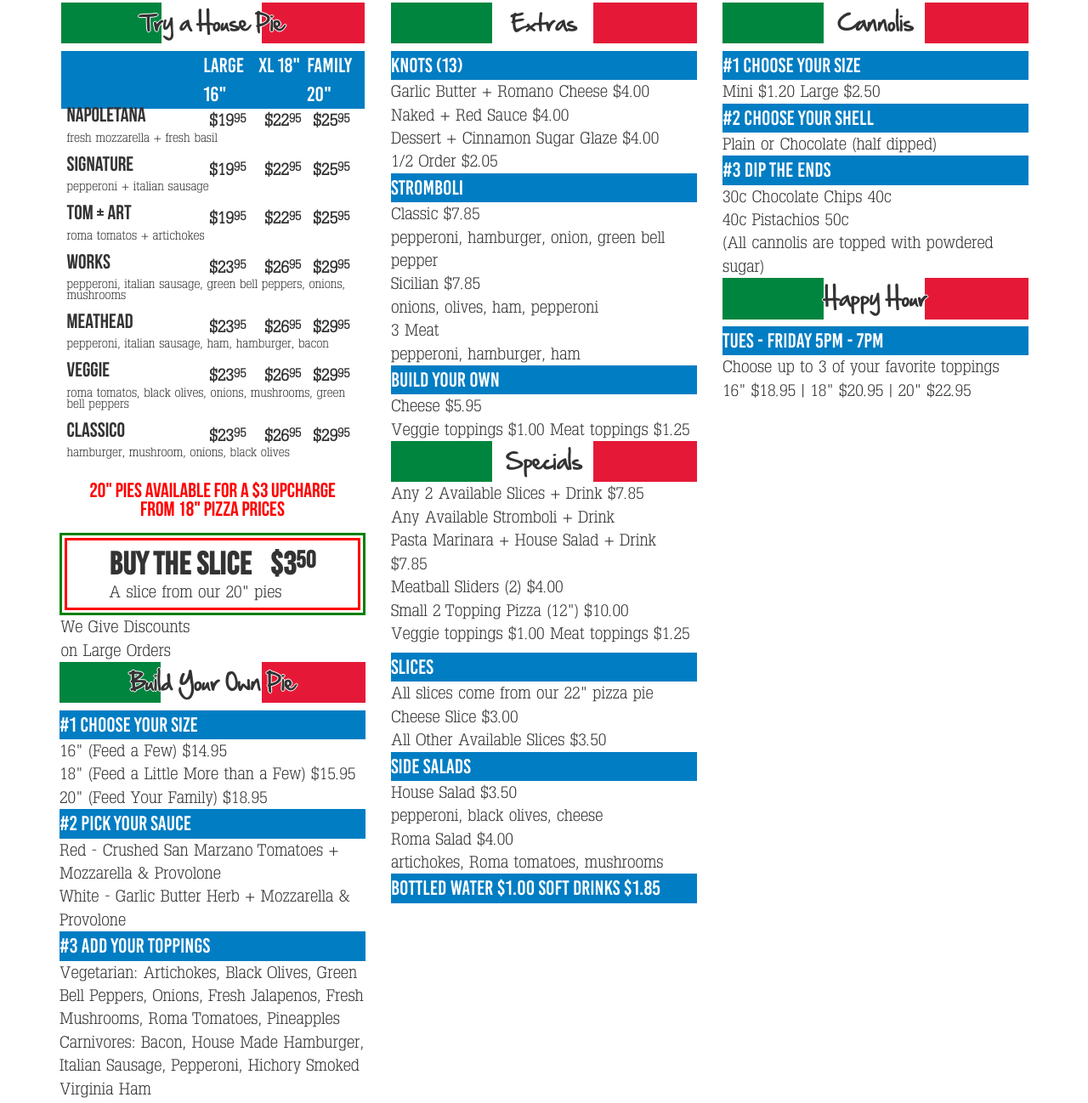
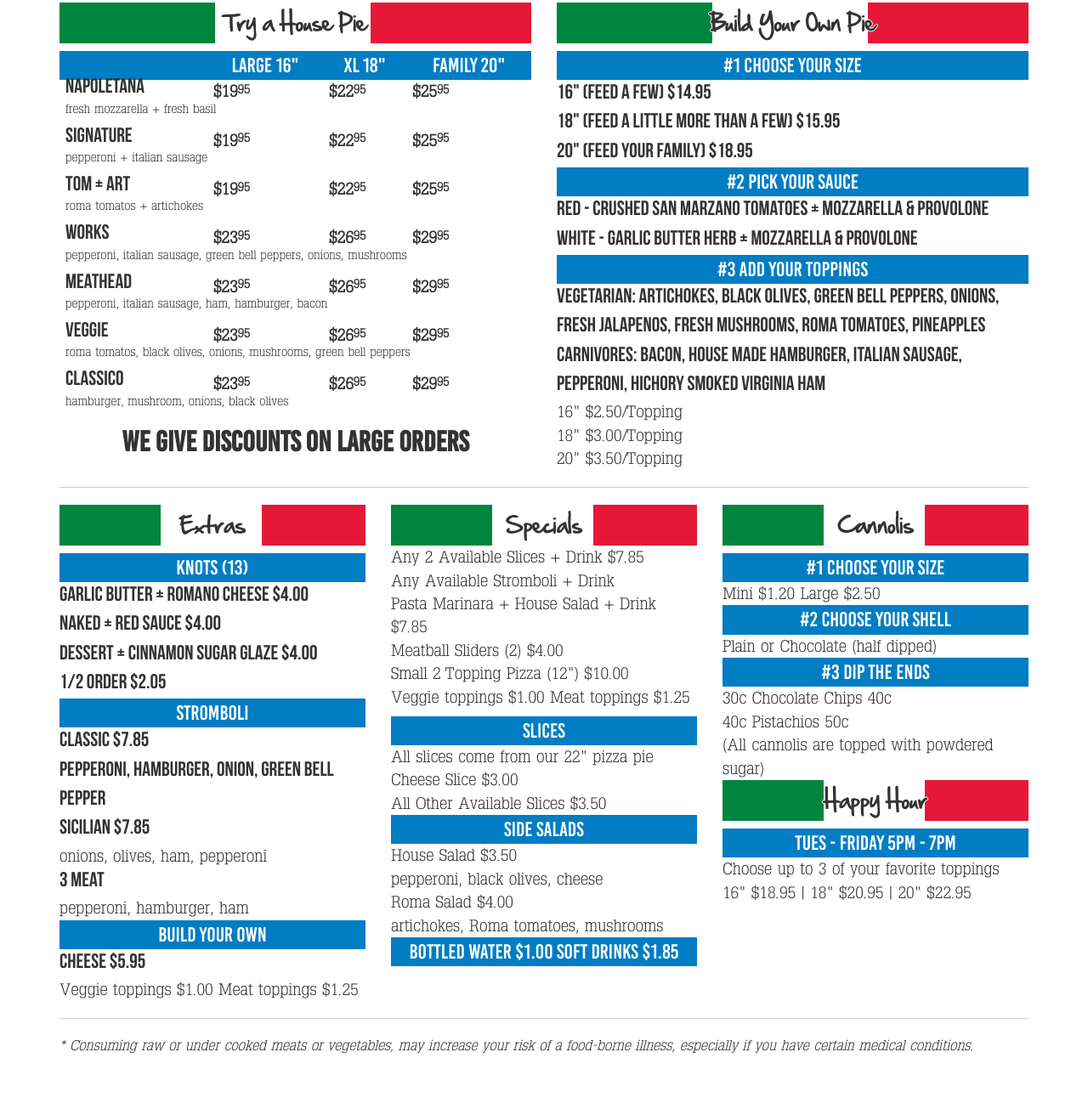
Before and after one commit to John-Milone/The-Pizzeria, a plain HTML site: page menu.html in a window 1280 px wide. Shown: the part 68-1366 px from the top of the page at 85% size. Drawn offline with nearby package versions, Linux system fonts and the light colour scheme.

Commit message:
add more css

```diff
--- a/css/main.css
+++ b/css/main.css
@@ -159,6 +159,10 @@ body {
 	font-size: larger;
 }
 
+.center {
+	text-align: center;
+}
+
 .navbar, .navbar-brand {
 	font-family: 'BebasNeue';
 	font-size: 1.5em;
@@ -205,13 +209,13 @@ body {
 	font-size: 1.75em;
 }
 
-.pizza-name {
+.menu-item-name {
 	font-family: 'BebasNeue';
 	font-size: 1.25em;
 	margin-right: -6px;
 }
 
-.pizza-description {
+.menu-item-description {
 	display: block;
 	font-size: 0.75em;
 	padding-bottom: 17px;
@@ -343,6 +347,7 @@ sup {
 	background-color: #017DC3;
 	font-family: 'BebasKai';
 	font-size: 1.25em;
+	text-align: center;
 }
 
 #pricing-notice {
@@ -359,9 +364,11 @@ sup {
 	font-size: 0.875em;
 	margin-bottom: 7px;
 }
+
 .table-row-whitespace {
-	font-size:0.2em;
+	font-size: 0.2em;
 }
+
 .specials-menu {
 	text-align: center;
 }
@@ -447,6 +454,12 @@ sup {
 		display: block;
 		width: 100%;
 	}
+
+/* override bootstrap collapsible menu icon */
+.navbar-toggle .icon-bar {
+	background-color: #017DC3;
+}
+
 /* pad the 'buy the slice' box on the bottom to give room before the next row */
 @media screen and (max-width: 992px) {
 	#stone-oven-pizzas {
@@ -471,7 +484,8 @@ sup {
 		font-size: 1em;
 	}
 }
-a screen and (max-width: 330px) {
+
+@media screen and (max-width: 330px) {
 	.promo-medium {
 		font-size: 1.42em;
 	}
--- a/menu.html
+++ b/menu.html
@@ -52,10 +52,9 @@
     </div>
   </nav>
 
-
   <div class="container">
     <div class="row">
-      <div class="col-md-4">
+      <div class="col-md-6">
         <table id="try-a-house-pie">
           <thead>
             <tr>
@@ -74,180 +73,304 @@
           <tbody class="pizza">
             <tr>
               <td>
-                <span class="pizza-name">Napoletana</span>
+                <span class="menu-item-name">Napoletana</span>
               </td>
               <td>$19<sup>95</sup></td>
               <td>$22<sup>95</sup></td>
               <td>$25<sup>95</sup></td>
             </tr>
             <tr>
-              <td colspan="4"><span class="pizza-description">fresh mozzarella + fresh basil</span></td>
+              <td colspan="4"><span class="menu-item-description">fresh mozzarella + fresh basil</span></td>
             </tr>
             <tr>
               <td>
-                <span class="pizza-name">Signature</span>
+                <span class="menu-item-name">Signature</span>
               </td>
               <td>$19<sup>95</sup></td>
               <td>$22<sup>95</sup></td>
               <td>$25<sup>95</sup></td>
             </tr>
             <tr>
-              <td colspan="4"><span class="pizza-description">pepperoni + italian sausage</span></td>
+              <td colspan="4"><span class="menu-item-description">pepperoni + italian sausage</span></td>
             </tr>
             <tr>
               <td>
-                <span class="pizza-name">Tom + Art</span>
+                <span class="menu-item-name">Tom + Art</span>
               </td>
               <td>$19<sup>95</sup></td>
               <td>$22<sup>95</sup></td>
               <td>$25<sup>95</sup></td>
             </tr>
             <tr>
-              <td colspan="4"><span class="pizza-description">roma tomatos + artichokes</span></td>
+              <td colspan="4"><span class="menu-item-description">roma tomatos + artichokes</span></td>
             </tr>
             <tr>
               <td>
-                <span class="pizza-name">Works</span>
+                <span class="menu-item-name">Works</span>
               </td>
               <td>$23<sup>95</sup></td>
               <td>$26<sup>95</sup></td>
               <td>$29<sup>95</sup></td>
             </tr>
             <tr>
-              <td colspan="4"><span class="pizza-description">pepperoni, italian sausage, green bell peppers, onions, mushrooms</span></td>
+              <td colspan="4"><span class="menu-item-description">pepperoni, italian sausage, green bell peppers, onions, mushrooms</span></td>
             </tr>
             <tr>
               <td>
-                <span class="pizza-name">Meathead</span>
+                <span class="menu-item-name">Meathead</span>
               </td>
               <td>$23<sup>95</sup></td>
               <td>$26<sup>95</sup></td>
               <td>$29<sup>95</sup></td>
             </tr>
             <tr>
-              <td colspan="4"><span class="pizza-description">pepperoni, italian sausage, ham, hamburger, bacon</span></td>
+              <td colspan="4"><span class="menu-item-description">pepperoni, italian sausage, ham, hamburger, bacon</span></td>
             </tr>
             <tr>
               <td>
-                <span class="pizza-name">Veggie</span>
+                <span class="menu-item-name">Veggie</span>
               </td>
               <td>$23<sup>95</sup></td>
               <td>$26<sup>95</sup></td>
               <td>$29<sup>95</sup></td>
             </tr>
             <tr>
-              <td colspan="4"><span class="pizza-description">roma tomatos, black olives, onions, mushrooms, green bell peppers</span></td>
+              <td colspan="4"><span class="menu-item-description">roma tomatos, black olives, onions, mushrooms, green bell peppers</span></td>
             </tr>
             <tr>
               <td>
-                <span class="pizza-name">Classico</span>
+                <span class="menu-item-name">Classico</span>
               </td>
               <td>$23<sup>95</sup></td>
               <td>$26<sup>95</sup></td>
               <td>$29<sup>95</sup></td>
             </tr>
             <tr>
-              <td colspan="4"><span class="pizza-description">hamburger, mushroom, onions, black olives</span></td>
-            </tr>
-            <tr>
-              <td id="upcharge20" colspan="4">20&quot; pies available for a $3 upcharge from 18&quot; pizza prices
-              </td>
-            </tr>
-            <tr>
-              <td colspan="4" align="center" id="buy-the-slice-green-border">
-                <div id="buy-the-slice-red-border">
-                  <div id="buy-the-slice-inline-content">
-                    <span class="promo-medium-plus">Buy the Slice &nbsp;&nbsp;$3<sup>50</sup></span>
-                    <p id="buy-the-slice-description">A slice from our 20&quot; pies</p>
-                  </div>
-                </div>
-              </td>
+              <td colspan="4"><span class="menu-item-description">hamburger, mushroom, onions, black olives</span></td>
             </tr>
           </tbody>
           <tfoot>
             <tr>
-              <td>We Give Discounts on Large Orders</td>
+              <td colspan="4" class="center"><span class="promo-medium">We Give Discounts on Large Orders</span></td>
             </tr>
           </tfoot>
         </table>
+      </div>
+      <div class="col-md-6">
         <table id="build-your-own-pie">
-          <tr><td class="menu-section">Build Your Own Pie</td></tr>
-          <tr><td class="table-row-whitespace">&nbsp;</td></tr>
-          <tr><td class="menu-sub-section">#1 Choose Your Size</td></tr>
-          <tr><td>16" (Feed a Few) $14.95</td></tr>
-          <tr><td>18" (Feed a Little More than a Few) $15.95</td></tr>
-          <tr><td>20" (Feed Your Family) $18.95</td></tr>
-          <tr><td class="menu-sub-section">#2 Pick Your Sauce</td></tr>
-          <tr><td>Red - Crushed San Marzano Tomatoes + Mozzarella & Provolone</td></tr>
-          <tr><td>White - Garlic Butter Herb + Mozzarella & Provolone</td></tr>
-          <tr><td class="menu-sub-section">#3 Add Your Toppings</td></tr>
-          <tr><td>Vegetarian: Artichokes, Black Olives, Green Bell Peppers, Onions, Fresh Jalapenos, Fresh Mushrooms, Roma Tomatoes, Pineapples</td>
-          <tr><td>Carnivores: Bacon, House Made Hamburger, Italian Sausage, Pepperoni, Hichory Smoked Virginia Ham</td>
-          <tr><td>16" $2.50/Topping</td></tr>
-          <tr><td>18" $3.00/Topping</td></tr>
-          <tr><td>20" $3.50/Topping</td></tr>
+          <tr>
+            <td class="menu-section">Build Your Own Pie</td>
+          </tr>
+          <tr>
+            <td class="table-row-whitespace">&nbsp;</td>
+          </tr>
+          <tr>
+            <td class="menu-sub-section">#1 Choose Your Size</td>
+          </tr>
+          <tr>
+            <td class="menu-item-name">16" (Feed a Few) $14.95</td>
+          </tr>
+          <tr>
+            <td class="menu-item-name">18" (Feed a Little More than a Few) $15.95</td>
+          </tr>
+          <tr>
+            <td class="menu-item-name">20" (Feed Your Family) $18.95</td>
+          </tr>
+          <tr>
+            <td class="menu-sub-section">#2 Pick Your Sauce</td>
+          </tr>
+          <tr>
+            <td class="menu-item-name">Red - Crushed San Marzano Tomatoes + Mozzarella & Provolone</td>
+          </tr>
+          <tr>
+            <td class="menu-item-name">White - Garlic Butter Herb + Mozzarella & Provolone</td>
+          </tr>
+          <tr>
+            <td class="menu-sub-section">#3 Add Your Toppings</td>
+          </tr>
+          <tr>
+            <td class="menu-item-name">Vegetarian: Artichokes, Black Olives, Green Bell Peppers, Onions, Fresh Jalapenos, Fresh Mushrooms, Roma Tomatoes, Pineapples</td>
+          <tr>
+            <td class="menu-item-name">Carnivores: Bacon, House Made Hamburger, Italian Sausage, Pepperoni, Hichory Smoked Virginia Ham</td>
+          <tr>
+            <td>16" $2.50/Topping</td>
+          </tr>
+          <tr>
+            <td>18" $3.00/Topping</td>
+          </tr>
+          <tr>
+            <td>20" $3.50/Topping</td>
+          </tr>
+        </table>
+      </div>
+    </div>
+  </div>
+  <div class="container">
+    <hr />
+  </div>
+  <div class="container">
+    <div class="row">
+      <div class="col-md-4">
+        <table id="extras">
+          <tr>
+            <td class="menu-section">Extras</td>
+          </tr>
+          <tr>
+            <td class="table-row-whitespace">&nbsp;</td>
+          </tr>
+          <tr>
+            <td class="menu-sub-section">Knots (13)</td>
+          </tr>
+          <tr>
+            <td class="menu-item-name">Garlic Butter + Romano Cheese $4.00</td>
+          </tr>
+          <tr>
+            <td class="menu-item-name">Naked + Red Sauce $4.00</td>
+          </tr>
+          <tr>
+            <td class="menu-item-name">Dessert + Cinnamon Sugar Glaze $4.00</td>
+          </tr>
+          <tr>
+            <td class="menu-item-name">1/2 Order $2.05</td>
+          </tr>
+          <tr>
+            <td class="menu-sub-section">Stromboli</td>
+          </tr>
+          <tr>
+            <td class="menu-item-name">Classic $7.85</td>
+          </tr>
+          <tr>
+            <td class="menu-item-name">pepperoni, hamburger, onion, green bell pepper</td>
+          </tr>
+          <tr>
+            <td class="menu-item-name">Sicilian $7.85</td>
+          </tr>
+          <tr>
+            <td>onions, olives, ham, pepperoni</td>
+          </tr>
+          <tr>
+            <td class="menu-item-name">3 Meat</td>
+          </tr>
+          <tr>
+            <td>pepperoni, hamburger, ham</td>
+          </tr>
+          <tr>
+            <td class="menu-sub-section">Build Your Own</td>
+          </tr>
+          <tr>
+            <td class="menu-item-name">Cheese $5.95</td>
+          </tr>
+          <tr>
+            <td>Veggie toppings $1.00 Meat toppings $1.25</td>
+          </tr>
         </table>
       </div>
       <div class="col-md-4">
-        <table id="extras">
-          <tr><td class="menu-section">Extras</td></tr>
-          <tr><td class="table-row-whitespace">&nbsp;</td></tr>
-          <tr><td class="menu-sub-section">Knots (13)</td></tr>
-          <tr><td>Garlic Butter + Romano Cheese $4.00</td></tr>
-          <tr><td>Naked + Red Sauce $4.00</td></tr>
-          <tr><td>Dessert + Cinnamon Sugar Glaze $4.00</td></tr>
-          <tr><td>1/2 Order $2.05</td></tr>
-          <tr><td class="menu-sub-section">Stromboli</td></tr>
-          <tr><td>Classic $7.85</td></tr>
-          <tr><td>pepperoni, hamburger, onion, green bell pepper</td></tr>
-          <tr><td>Sicilian $7.85</td></tr>
-          <tr><td>onions, olives, ham, pepperoni</td></tr>
-          <tr><td>3 Meat</td></tr>
-          <tr><td>pepperoni, hamburger, ham</td></tr>
-          <tr><td class="menu-sub-section">Build Your Own</td></tr>
-          <tr><td>Cheese $5.95</td></tr>
-          <tr><td>Veggie toppings $1.00 Meat toppings $1.25</td></tr>
-        </table>
         <table id="specials">
-          <tr><td class="menu-section">Specials</td></tr>
-          <tr><td>Any 2 Available Slices + Drink $7.85</td></tr>
-          <tr><td>Any Available Stromboli + Drink</td></tr>
-          <tr><td>Pasta Marinara + House Salad + Drink $7.85</td></tr>
-          <tr><td>Meatball Sliders (2) $4.00</td></tr>
-          <tr><td>Small 2 Topping Pizza (12") $10.00
-            <br />Veggie toppings $1.00 Meat toppings $1.25</td></tr>
-          <tr><td class="table-row-whitespace">&nbsp;</td></tr>
-          <tr><td class="menu-sub-section">Slices</td></tr>
-          <tr><td>All slices come from our 22" pizza pie</td></tr>
-          <tr><td>Cheese Slice $3.00</td></tr>
-          <tr><td>All Other Available Slices $3.50</td></tr>
-          <tr><td class="menu-sub-section">Side Salads</td></tr>
-          <tr><td>House Salad $3.50</td></tr>
-          <tr><td>pepperoni, black olives, cheese</td></tr>
-          <tr><td>Roma Salad $4.00</td></tr>
-          <tr><td>artichokes, Roma tomatoes, mushrooms</td></tr>
-          <tr><td class="menu-sub-section">Bottled Water $1.00 Soft Drinks $1.85</td></tr>
+          <tr>
+            <td class="menu-section">Specials</td>
+          </tr>
+          <tr>
+            <td>Any 2 Available Slices + Drink $7.85</td>
+          </tr>
+          <tr>
+            <td>Any Available Stromboli + Drink</td>
+          </tr>
+          <tr>
+            <td>Pasta Marinara + House Salad + Drink $7.85</td>
+          </tr>
+          <tr>
+            <td>Meatball Sliders (2) $4.00</td>
+          </tr>
+          <tr>
+            <td>Small 2 Topping Pizza (12") $10.00
+            <br />
+              Veggie toppings $1.00 Meat toppings $1.25</td>
+          </tr>
+          <tr>
+            <td class="table-row-whitespace">&nbsp;</td>
+          </tr>
+          <tr>
+            <td class="menu-sub-section">Slices</td>
+          </tr>
+          <tr>
+            <td>All slices come from our 22" pizza pie</td>
+          </tr>
+          <tr>
+            <td>Cheese Slice $3.00</td>
+          </tr>
+          <tr>
+            <td>All Other Available Slices $3.50</td>
+          </tr>
+          <tr>
+            <td class="menu-sub-section">Side Salads</td>
+          </tr>
+          <tr>
+            <td>House Salad $3.50</td>
+          </tr>
+          <tr>
+            <td>pepperoni, black olives, cheese</td>
+          </tr>
+          <tr>
+            <td>Roma Salad $4.00</td>
+          </tr>
+          <tr>
+            <td>artichokes, Roma tomatoes, mushrooms</td>
+          </tr>
+          <tr>
+            <td class="menu-sub-section">Bottled Water $1.00 Soft Drinks $1.85</td>
+          </tr>
         </table>
       </div>
       <div class="col-md-4">
         <table id="cannolis">
-          <tr><td class="menu-section">Cannolis</td></tr>
-          <tr><td class="table-row-whitespace">&nbsp;</td></tr>
-          <tr><td class="menu-sub-section">#1 Choose Your Size</td></tr>
-          <tr><td>Mini $1.20 Large $2.50</td></tr>
-          <tr><td class="menu-sub-section">#2 Choose Your Shell</td></tr>
-          <tr><td>Plain or Chocolate (half dipped)</td></tr>
-          <tr><td class="menu-sub-section">#3 Dip the Ends</td></tr>
-          <tr><td>30c Chocolate Chips 40c</td></tr>
-          <tr><td>40c Pistachios 50c</td></tr>
-          <tr><td>(All cannolis are topped with powdered sugar)</td></tr>
+          <tr>
+            <td class="menu-section">Cannolis</td>
+          </tr>
+          <tr>
+            <td class="table-row-whitespace">&nbsp;</td>
+          </tr>
+          <tr>
+            <td class="menu-sub-section">#1 Choose Your Size</td>
+          </tr>
+          <tr>
+            <td>Mini $1.20 Large $2.50</td>
+          </tr>
+          <tr>
+            <td class="menu-sub-section">#2 Choose Your Shell</td>
+          </tr>
+          <tr>
+            <td>Plain or Chocolate (half dipped)</td>
+          </tr>
+          <tr>
+            <td class="menu-sub-section">#3 Dip the Ends</td>
+          </tr>
+          <tr>
+            <td>30c Chocolate Chips 40c</td>
+          </tr>
+          <tr>
+            <td>40c Pistachios 50c</td>
+          </tr>
+          <tr>
+            <td>(All cannolis are topped with powdered sugar)</td>
+          </tr>
         </table>
         <table id="happy-hour">
-          <tr><td class="menu-section">Happy Hour</td></tr>
-          <tr><td class="table-row-whitespace">&nbsp;</td></tr>
-          <tr><td class="menu-sub-section">Tues - Friday 5pm - 7pm</td></tr>
-          <tr><td>Choose up to 3 of your favorite toppings</td></tr>
-          <tr><td>16" $18.95 | 18" $20.95 | 20" $22.95</td></tr>
+          <tr>
+            <td class="menu-section">Happy Hour</td>
+          </tr>
+          <tr>
+            <td class="table-row-whitespace">&nbsp;</td>
+          </tr>
+          <tr>
+            <td class="menu-sub-section">Tues - Friday 5pm - 7pm</td>
+          </tr>
+          <tr>
+            <td>Choose up to 3 of your favorite toppings</td>
+          </tr>
+          <tr>
+            <td>16" $18.95 | 18" $20.95 | 20" $22.95</td>
+          </tr>
         </table>
       </div>
     </div>
@@ -261,6 +384,5 @@
   <script src="js/bootstrap.min.js"></script>
   <script src="js/plugins.js"></script>
   <script src="js/main.js"></script>
-
 </body>
 </html>
```
